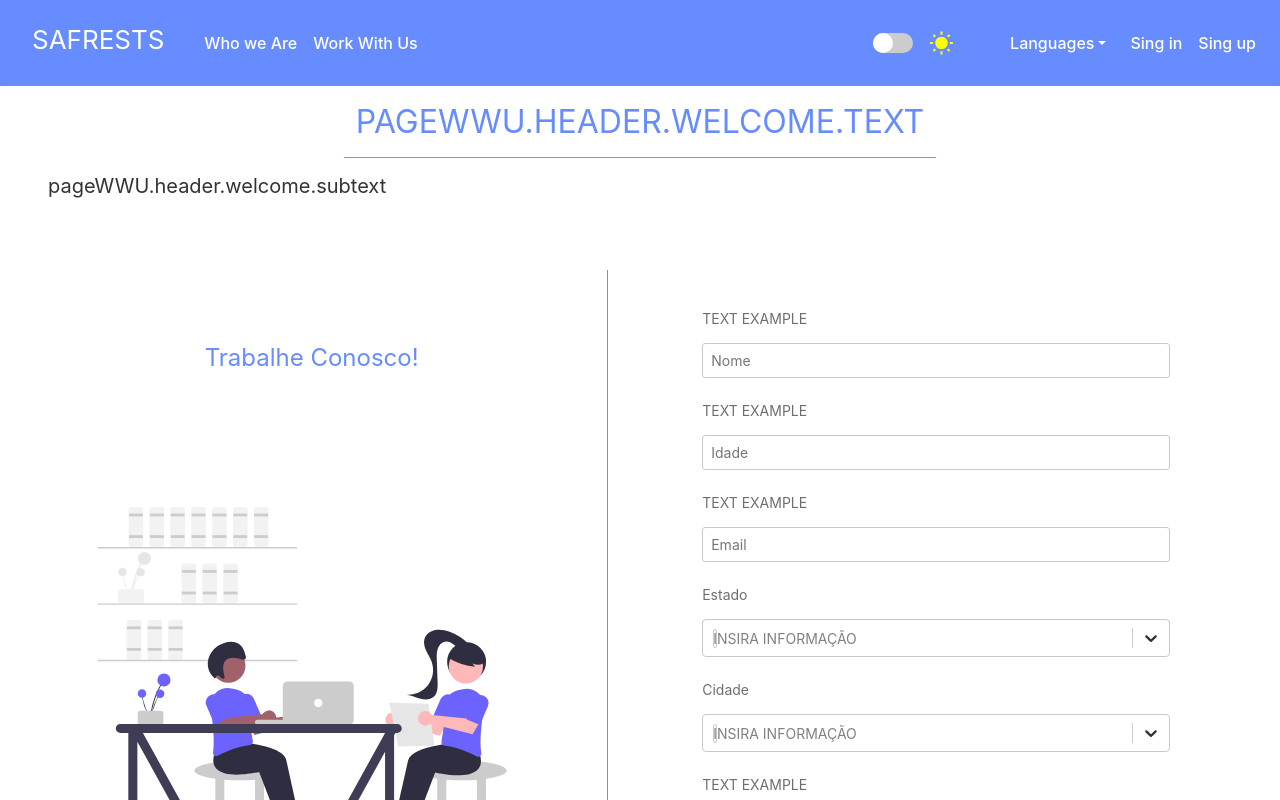
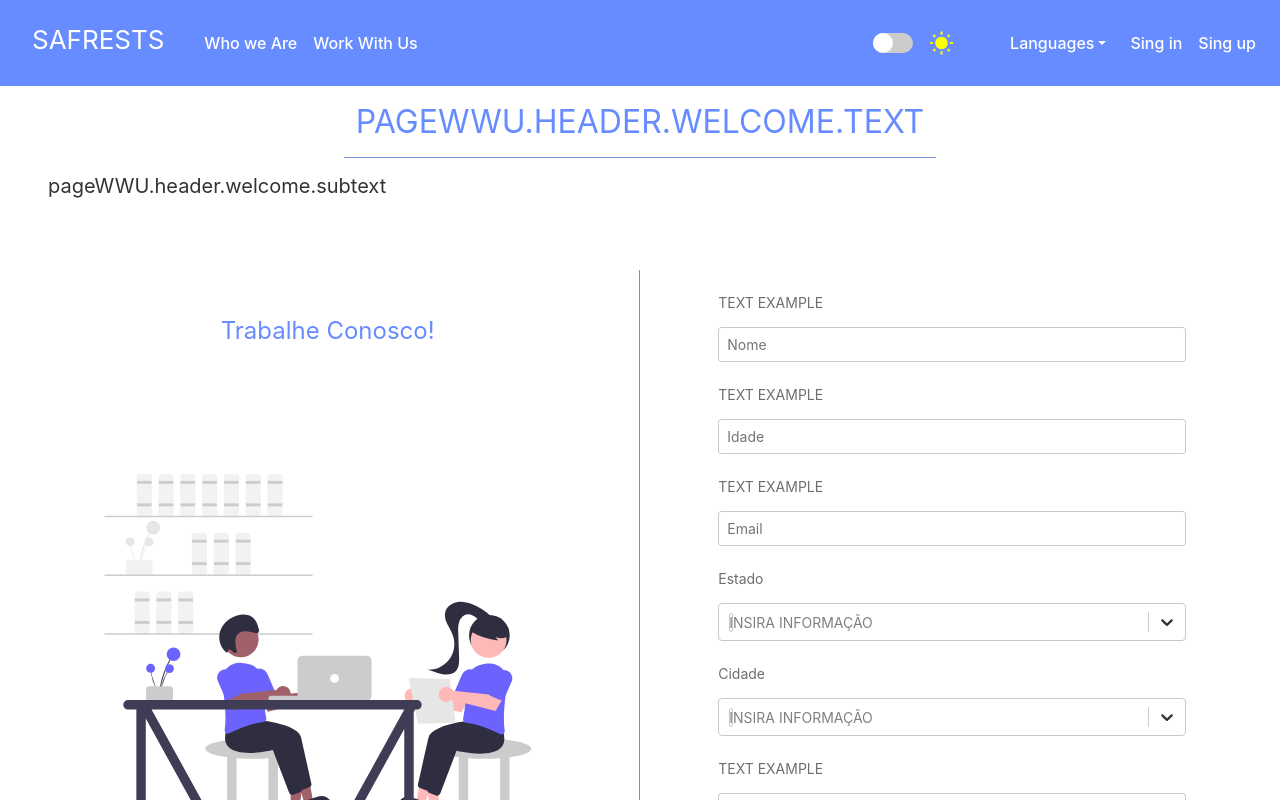
Before and after one commit to SafraPC/safrest, a React (Create React App) app: page /work_with_us in a window 1280 px wide. Shown: the top 800 px of the page. Built offline with nearby package versions, Linux system fonts and the light colour scheme; no server answers.

Commit message:
refactor css and change index/ package

```diff
--- a/package.json
+++ b/package.json
@@ -9,8 +9,10 @@
     "axios": "^0.21.1",
     "bootstrap": "^4.6.0",
     "dotenv": "^8.2.0",
+    "formik": "^2.2.6",
     "i18next": "^20.2.2",
     "i18next-browser-languagedetector": "^6.1.0",
+    "prop-types": "^15.7.2",
     "react": "^17.0.2",
     "react-bootstrap": "^1.5.2",
     "react-dom": "^17.0.2",
--- a/src/pages/WorkWithUs/index.js
+++ b/src/pages/WorkWithUs/index.js
@@ -11,40 +11,44 @@ import { Footer } from "../../components/Footer";
 import i18n from "../../services/i18next";
 import workImage from "../../assets/svgs/interview.svg";
 import { customStyles } from "../../styles/selectStyles";
-import  {cities,states} from '../../services/locations'
+import { cities, states } from "../../services/locations";
 import { useState } from "react";
 import { useEffect } from "react";
-import * as yup from 'yup';
-import {workSchema} from '../../validations/workWithUs'
+import * as yup from "yup";
+import { workSchema } from "../../validations/workWithUs";
+
+
 function WorkWithUs() {
-
-  const [cidades,setCidades] = useState([]);
-  const [estados,setEstados] = useState([]);
-  const [selectedState,setSelectedState] = useState({});
+  const [cidades, setCidades] = useState([]);
+  const [estados, setEstados] = useState([]);
+  const [selectedState, setSelectedState] = useState({});
 
   //form variables
-  const[name,setName] = useState("");
-  const[age,setAge] = useState("");
-  const[email,setEmail] = useState("");
+  const [name, setName] = useState("");
+  const [age, setAge] = useState("");
+  const [email, setEmail] = useState("");
 
-  const sendForm = async (event)=>{
-  event.preventDefault();
-  let formData = {
-    name: name,
-    age: age,
-    email: email,
-  }
+  useEffect(() => {
+    states().then(setEstados).catch(console.error);
+  }, []);
+
+  useEffect(() => {
+    if (!selectedState.value) return;
+    cities(selectedState.value).then(setCidades).catch(console.error);
+  }, [selectedState]);
+
+  const sendForm = async (event) => {
+    event.preventDefault();
+    let formData = {
+      name: name,
+      age: age,
+      email: email,
+    };
+
     const isValid = await workSchema.validate(formData);
-  }
+    console.log(isValid)
+  };
 
-
-  useEffect(()=>{
-    states().then(setEstados).catch(console.error);
-  },[]);
-  useEffect(()=>{
-    if(!selectedState.value)return
-    cities(selectedState.value).then(setCidades).catch(console.error);
-  },[selectedState]);
   return (
     <Page>
       <Header />
@@ -61,36 +65,53 @@ function WorkWithUs() {
             <img src={workImage} />
           </div>
           {/* Form */}
-          <div>
+          <form>
             <span>TEXT EXAMPLE</span>
-            <input type="text" placeholder="Nome" onChange={(e)=>setName(e.target.value)} value={name}/>
+            <input
+              type="text"
+              placeholder="Nome"
+              onChange={(e) => setName(e.target.value)}
+              value={name}
+            />
             <span>TEXT EXAMPLE</span>
-            <input type="text" placeholder="Idade" onChange={(e)=>setAge(e.target.value)} value={age}/>
+            <input
+              type="text"
+              placeholder="Idade"
+              onChange={(e) => setAge(e.target.value)}
+              value={age}
+            />
             <span>TEXT EXAMPLE</span>
-            <input type="text" placeholder="Email"onChange={(e)=>setEmail(e.target.value)} value={email}/>
+            <input
+              type="text"
+              placeholder="Email"
+              onChange={(e) => setEmail(e.target.value)}
+              value={email}
+            />
             <span>Estado</span>
             <MySelect
               styles={customStyles}
               placeholder={"INSIRA INFORMAÇÃO"}
-              noOptionsMessage={()=>"SEM NADA"}
+              noOptionsMessage={() => "SEM NADA"}
               options={estados}
-              onChange={(e)=>{
+              onChange={(e) => {
                 console.log(e);
-                setSelectedState(e)
+                setSelectedState(e);
               }}
             />
             <span>Cidade</span>
             <MySelect
               styles={customStyles}
               placeholder={"INSIRA INFORMAÇÃO"}
-              noOptionsMessage={()=>"SEM NADA"}
+              noOptionsMessage={() => "SEM NADA"}
               options={cidades}
             />
             <span>TEXT EXAMPLE</span>
 
             <input type="text" placeholder="Curriculo" />
-            <button type="button" onClick={(e)=>sendForm(e)}>Enviar</button>
-          </div>
+            <button type="button" onClick={(e) => sendForm(e)}>
+              Enviar
+            </button>
+          </form>
         </TForm>
       </ScreenView>
       <Footer />
--- a/src/styles/default.js
+++ b/src/styles/default.js
@@ -34,32 +34,30 @@ export const MySelect = styled(Select)`
 
 // this view was made for have 2 content, one for left and other for right, like
 //an image and a form. With this design, we can have a better ui for user.
-export const TForm = styled.form`
+export const TForm = styled.section`
   width: 100%;
   padding: 1rem;
   margin-top: 1.5rem;
   display: flex;
   flex-direction: row;
+
   @media (max-width: 1000px) {
     flex-direction: column;
   }
-
-  > div {
-    width: 100%;
-    padding: 1rem;
-
-    :first-child {
+    >div{
       text-align: center;
       display: grid;
-      width: 90%;
+      width: 100%;
       place-items: center;
       margin: 0 auto;
+
       @media (min-width: 1000px) {
         border-right: 1px solid var(--color-soft-blue);
       }
       @media (max-width: 1000px) {
         border-bottom: 1px solid var(--color-soft-blue);
       }
+
       > label {
         color: var(--color-soft-blue);
         font-size: 24px;
@@ -69,8 +67,9 @@ export const TForm = styled.form`
         width: 100%;
       }
     }
-    :not(:first-child) {
+    >form {
       height: 100%;
+      width:100%;
       display: flex;
       flex-direction: column;
       > label {
@@ -112,7 +111,6 @@ export const TForm = styled.form`
       }
     }
     //Props for div
-  }
 `;
 
 //All Pages that needs to have an Apresentation
```
